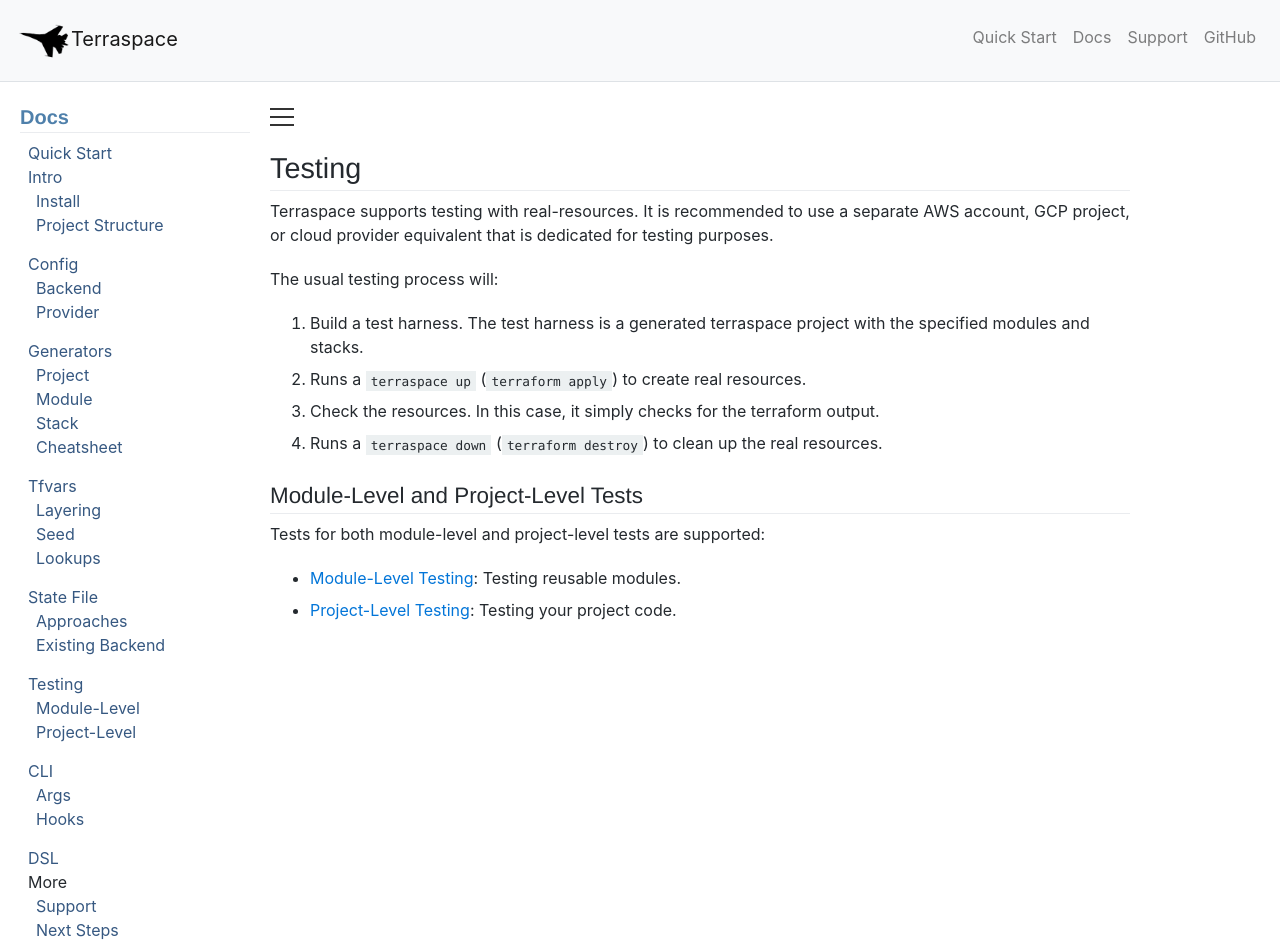
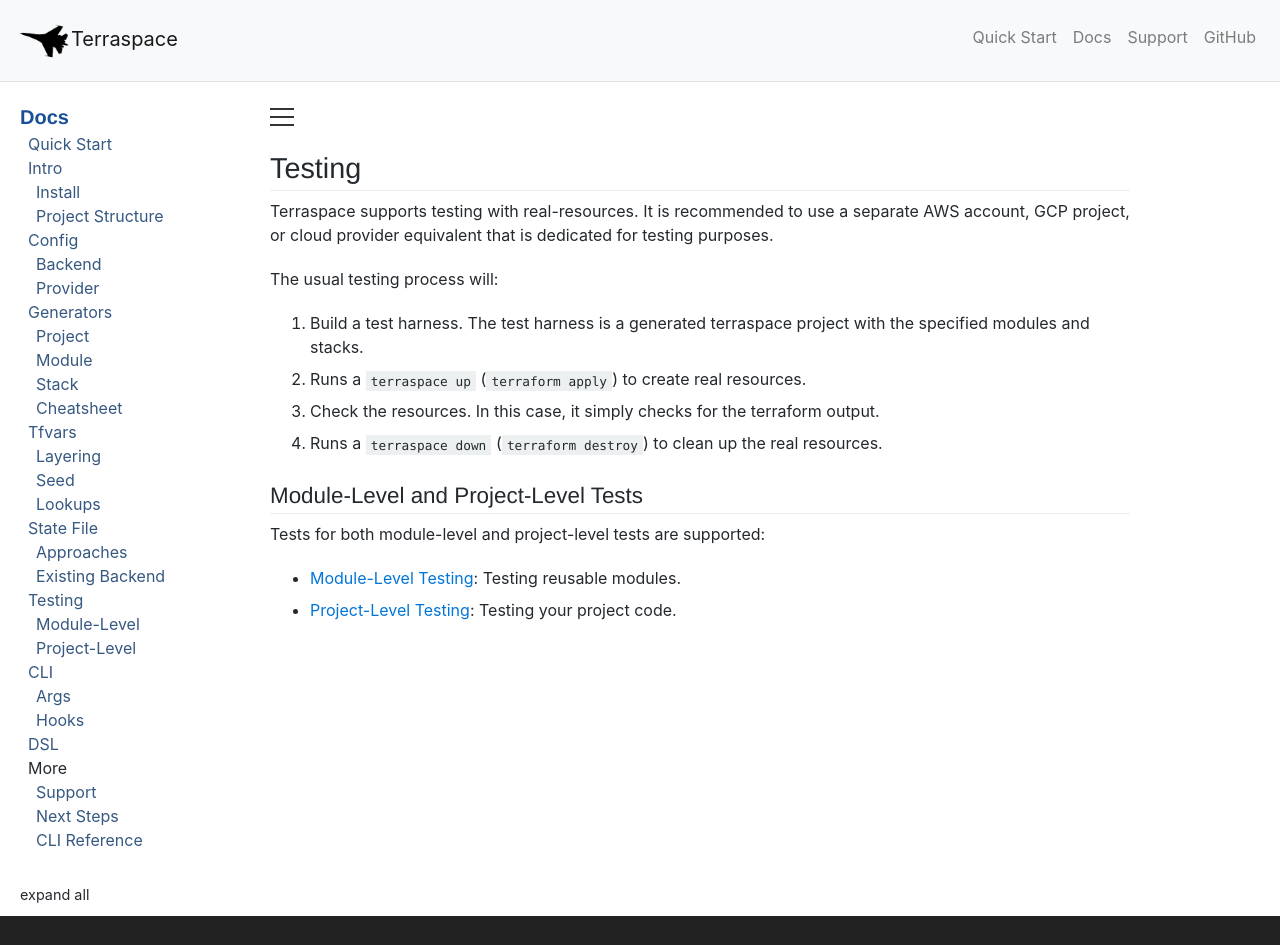
Before and after one commit to boltops-tools/terraspace-docs, a Jekyll site: the page built from _docs/testing.md, in a window 1280 px wide. Shown: the top 945 px of the page. Built offline with Jekyll 4.4.1, drawn with Linux system fonts in a browser that asks for light colours; nearby versions of some CDN libraries; library files that are not in the unit come from our copies; a script that is not in the unit is left out; grey boxes are pictures that could not be loaded.

Commit message:
adjust css

```diff
--- a/_includes/sidebar.html
+++ b/_includes/sidebar.html
@@ -1,5 +1,5 @@
 <div id="sidebar">
-  <div class="content-nav">
+  <section class="content-nav">
     <h2>Docs</h2>
     <ul id="subnav">
       <li><a href="{% link quick-start.md %}">Quick Start</a></li>
@@ -57,7 +57,7 @@
         </ul>
       </li>
     </ul>
-  </div>
+  </section>
   <div class="expand-all">
     <a id="expand-all">expand all</a>
   </div>
--- a/_sass/sidebar.scss
+++ b/_sass/sidebar.scss
@@ -51,16 +51,17 @@
   font-size: 1.25em;
 
   h2 {
-    color: #4f80ab;
+    color: #194f96;
     font-size: 20px;
     font-weight: bold;
+    border: none;
+    margin-bottom: 0;
   }
 
   ul, ol {
     list-style-type: none;
     margin: 0;
     padding: 0;
-    padding-bottom: 15px;
   }
 
   li {
```
